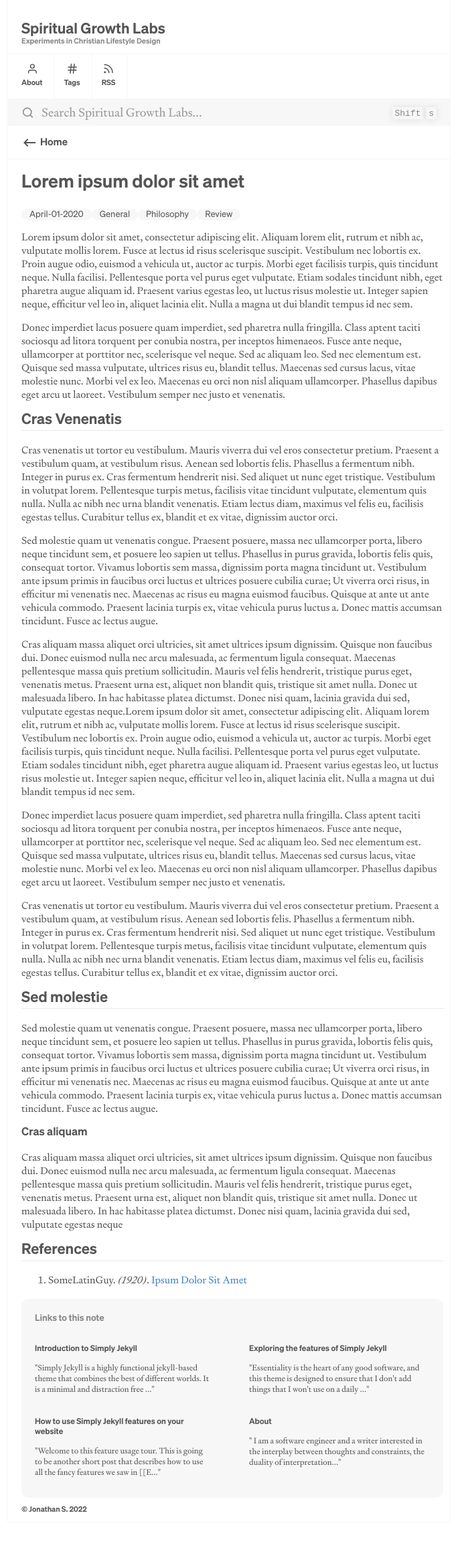
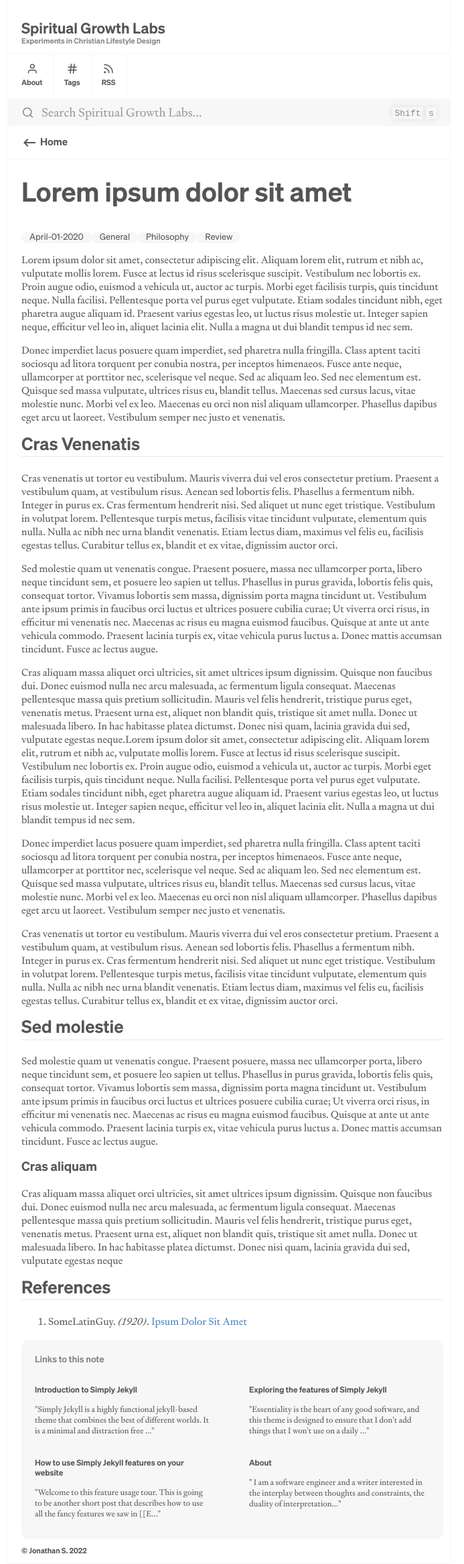
Before and after one commit to jsantiago611/digital-garden, a Jekyll site: the page built from _posts/2020-04-01-lorem.md, in a window 1280 px wide. Shown: the whole page at 67% size, without its empty margins (298-991 px from the left). Built offline with Jekyll 4.4.1, drawn with Linux system fonts in a browser that asks for light colours; before the commit the page ends 2273 px from its top, so only the background shows below that.

Commit message:
increase h1,h2 font size

```diff
--- a/assets/css/Style.css
+++ b/assets/css/Style.css
@@ -123,15 +123,15 @@ main {
 /* Phrasing Style: H1, H2, H3, H4, H5, H6, P, A, UL, LI */
 
 h1 {
-    font-size: 27px;
+    font-size: 40px;
 }
 
 h2 {
-    font-size: 22px;
+    font-size: 26px;
 }
 
 h3 {
-    font-size: 16.6px;
+    font-size: 19px;
 }
 
 h4 {
```
